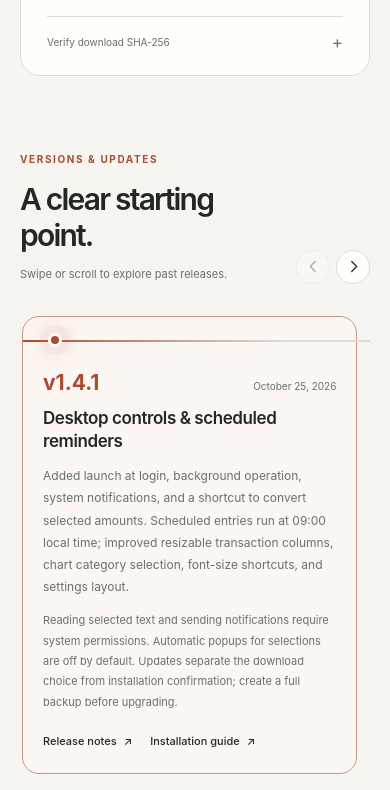
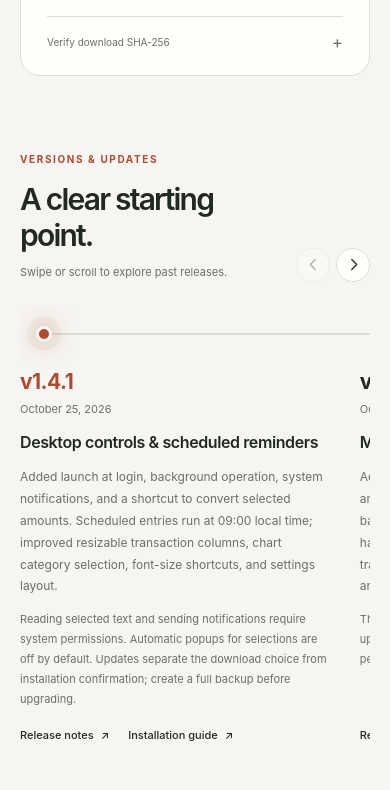
Before and after one commit to Agumuzi/FinTrack, a plain HTML site: page website/index.html in a window 390 px wide. Shown: the part 4354-5144 px from the top of the page. Drawn offline with Linux system fonts and the light colour scheme.

Commit message:
fix(website): render releases as one continuous horizontal timeline

```diff
--- a/website/index.html
+++ b/website/index.html
@@ -15,7 +15,7 @@
   <link rel="icon" type="image/png" href="./assets/app-icon.png">
   <link rel="icon" type="image/svg+xml" sizes="any" href="./assets/favicon.svg?v=20261024-rounded">
   <link rel="apple-touch-icon" href="./assets/app-icon.png">
-  <link rel="stylesheet" href="./styles.css">
+  <link rel="stylesheet" href="./styles.css?v=20261025-rail-v2">
   <title>FinTrack — Personal finance, clearly organized</title>
   <script>
     (() => {
@@ -25,8 +25,8 @@
       } catch (_) {}
     })();
   </script>
-  <script src="./i18n.js" defer></script>
-  <script src="./script.js" defer></script>
+  <script src="./i18n.js?v=20261025-rail-v2" defer></script>
+  <script src="./script.js?v=20261025-rail-v2" defer></script>
 </head>
 <body>
   <a class="skip-link" href="#main">Skip to content</a>
@@ -184,7 +184,8 @@
           </button>
         </div>
       </div>
-      <div class="timeline-track" id="release-timeline" tabindex="0" role="region" aria-label="Release timeline">
+      <div class="timeline-scroller" id="release-timeline" tabindex="0" role="region" aria-label="Release timeline">
+        <div class="timeline-track">
           <article class="release-entry"><div class="release-label"><span>v1.4.1</span><time datetime="2026-10-25">October 25, 2026</time></div><div><h3>Desktop controls & scheduled reminders</h3><p>Added launch at login, background operation, system notifications, and a shortcut to convert selected amounts. Scheduled entries run at 09:00 local time; improved resizable transaction columns, chart category selection, font-size shortcuts, and settings layout.</p><p class="release-limit">Reading selected text and sending notifications require system permissions. Automatic popups for selections are off by default. Updates separate the download choice from installation confirmation; create a full backup before upgrading.</p><div class="release-links"><a class="text-link" href="https://github.com/Agumuzi/FinTrack/releases/tag/v1.4.1">Release notes <span aria-hidden="true">↗</span></a><a class="text-link" href="https://github.com/Agumuzi/FinTrack/blob/main/docs/INSTALLATION.md">Installation guide <span aria-hidden="true">↗</span></a></div></div></article>
           <article class="release-entry"><div class="release-label"><span>v1.4</span><time datetime="2026-10-24">October 24, 2026</time></div><div><h3>More reliable amount editing & backups</h3><p>Added live thousands separators when entering amounts; fixed backspace behavior and overwriting backups with the same name. Improved loan cent handling, historical amount precision, CSV validation, transaction columns, select-all behavior, details layout, and exchange-rate history loading.</p><p class="release-limit">The release uses a fixed local signing identity. The first upgrade from an older build may prompt for Keychain permission. Create a full backup before upgrading.</p><div class="release-links"><a class="text-link" href="https://github.com/Agumuzi/FinTrack/releases/tag/v1.4">Release notes <span aria-hidden="true">↗</span></a><a class="text-link" href="https://github.com/Agumuzi/FinTrack/blob/main/docs/INSTALLATION.md">Installation guide <span aria-hidden="true">↗</span></a></div></div></article>
           <article class="release-entry"><div class="release-label"><span>v1.3</span><time datetime="2026-10-23">October 23, 2026</time></div><div><h3>Consistent controls & display customization</h3><p>Unified finance forms, icons, colors, dates, and reminder times. Improved single- and two-column lists, multi-select transactions, and deletion by category. Added macOS font selection and adopted the MIT license.</p><p class="release-limit">Improved consistency for interest payments and automatic posting at maturity. Estimated income is flagged for review until actual receipt is confirmed. Create a full backup before upgrading.</p><div class="release-links"><a class="text-link" href="https://github.com/Agumuzi/FinTrack/releases/tag/v1.3">Release notes <span aria-hidden="true">↗</span></a><a class="text-link" href="https://github.com/Agumuzi/FinTrack/blob/main/docs/INSTALLATION.md">Installation guide <span aria-hidden="true">↗</span></a></div></div></article>
@@ -192,6 +193,7 @@
           <article class="release-entry"><div class="release-label"><span>v1.2</span><time datetime="2026-10-23">October 23, 2026</time></div><div><h3>Responsive controls & visual consistency</h3><p>Improved category, overview, and budget summaries. Transaction filters follow income and expense categories; refined details in narrow windows, date picking, and import/export feedback. New installs start with an empty ledger.</p><p class="release-limit">Existing ledgers remain in their original location. Create a full backup before upgrading. v1.1 users can check for and download this version from the built-in signed update source.</p><div class="release-links"><a class="text-link" href="https://github.com/Agumuzi/FinTrack/releases/tag/v1.2">Release notes <span aria-hidden="true">↗</span></a><a class="text-link" href="https://github.com/Agumuzi/FinTrack/blob/main/docs/INSTALLATION.md">Installation guide <span aria-hidden="true">↗</span></a></div></div></article>
           <article class="release-entry"><div class="release-label"><span>v1.1</span><time datetime="2026-10-20">October 20, 2026</time></div><div><h3>Category imports & updates</h3><p>CSV categories are imported into category management, and previously imported categories can be completed and edited. Fresh installs begin with an empty ledger and categories. Signed in-app updates were introduced in this version.</p><p class="release-limit">Upgrading from v1.0 requires a one-time manual download and replacement. The ledger is stored outside the app; create a full backup before updating.</p><div class="release-links"><a class="text-link" href="https://github.com/Agumuzi/FinTrack/releases/tag/v1.1">Release notes <span aria-hidden="true">↗</span></a><a class="text-link" href="https://github.com/Agumuzi/FinTrack/blob/main/docs/INSTALLATION.md">Installation guide <span aria-hidden="true">↗</span></a></div></div></article>
           <article class="release-entry"><div class="release-label"><span>v1.0</span><time datetime="2026-10-19">October 19, 2026</time></div><div><h3>First official macOS release</h3><p>Established the first release baseline for transactions, assets and financial plans, multiple currencies, and local backup and recovery.</p><p class="release-limit">Tested on an Apple Silicon Mac. Intel hardware, full VoiceOver support, and long-term use with real financial data remain unverified. Online updates require a trusted signing source; manual updates are available through Releases.</p><div class="release-links"><a class="text-link" href="https://github.com/Agumuzi/FinTrack/releases/tag/v1.0">Release notes <span aria-hidden="true">↗</span></a><a class="text-link" href="https://github.com/Agumuzi/FinTrack/blob/main/CHANGELOG.md">Full changelog <span aria-hidden="true">↗</span></a></div></div></article>
+        </div>
       </div>
     </section>
   </main>
--- a/website/script.js
+++ b/website/script.js
@@ -137,7 +137,7 @@
   });
 
 
-  // Horizontal release history: touch/trackpad swipe remains native, arrows advance a card.
+  // Release timeline: scroll a shared rail; milestone nodes stay aligned on one line.
   const timeline = document.querySelector('#release-timeline');
   if (timeline) {
     const entries = [...timeline.querySelectorAll('.release-entry')];
--- a/website/styles.css
+++ b/website/styles.css
@@ -35,40 +35,56 @@
 @media(max-width:440px){.nav-actions>.button{display:none}.nav-wrap{gap:7px}.nav-actions{gap:4px}}
 @media(max-width:350px){.nav-wrap{width:calc(100% - 22px)}.brand{font-size:16px}.brand img{width:27px;height:27px}.language-switch button{padding-inline:5px}}
 
-/* Releases — horizontal, scroll-snap timeline. Keep source entries in newest-first order. */
-.release-section{display:block;min-width:0;padding-top:105px;padding-bottom:110px}
-.timeline-header{display:flex;justify-content:space-between;align-items:flex-end;gap:32px;margin-bottom:32px}
-.timeline-heading{max-width:690px}
+/* Release history: a SINGLE uninterrupted rail with aligned milestones.
+   No vertical stack and no per-release card borders. */
+.release-section{display:block;min-width:0;padding-top:94px;padding-bottom:88px}
+.timeline-header{display:flex;align-items:flex-end;justify-content:space-between;gap:32px;margin-bottom:31px}
+.timeline-heading{max-width:710px;min-width:0}
 .timeline-heading .eyebrow{margin-bottom:14px}
 .release-section .timeline-heading h2{font-size:clamp(32px,3.5vw,44px);line-height:1.2}
-.timeline-hint{margin-top:16px;font-size:13px;line-height:1.7;color:var(--muted)}
+.timeline-hint{margin-top:13px;color:var(--muted);font-size:13px;line-height:1.7}
 .timeline-navigation{display:flex;align-items:center;gap:9px;flex-shrink:0}
 .timeline-position{font-size:11px;color:var(--muted);font-variant-numeric:tabular-nums;margin-right:9px;letter-spacing:.09em;white-space:nowrap}
-.timeline-arrow{width:39px;height:39px;display:grid;place-items:center;background:var(--surface);border:1px solid var(--line);border-radius:50%;color:var(--ink);transition:background .2s,border-color .2s,transform .2s}
+.timeline-arrow{width:39px;height:39px;display:grid;place-items:center;border:1px solid var(--line);border-radius:50%;background:var(--surface);color:var(--ink);transition:background .2s,border-color .2s,transform .2s}
 .timeline-arrow svg{width:17px;height:17px;stroke:currentColor;stroke-width:1.8;stroke-linecap:round;stroke-linejoin:round;fill:none}
 .timeline-arrow:hover:not(:disabled){border-color:var(--accent);background:var(--accent-soft);transform:translateY(-1px)}
 .timeline-arrow:disabled{opacity:.35;cursor:default}
-.timeline-arrow:focus-visible,.timeline-track:focus-visible{outline:2px solid var(--accent);outline-offset:3px}
-.timeline-track{--timeline-gap:22px;display:flex;gap:var(--timeline-gap);overflow-x:auto;overscroll-behavior-inline:contain;scroll-snap-type:x mandatory;scroll-padding-inline:2px;padding:8px 2px 22px;min-width:0;scrollbar-width:thin;scrollbar-color:var(--line) transparent;-webkit-overflow-scrolling:touch}
-.timeline-track::-webkit-scrollbar{height:5px}.timeline-track::-webkit-scrollbar-thumb{background:var(--line);border-radius:10px}
-.timeline-track .release-entry{position:relative;box-sizing:border-box;flex:0 0 clamp(300px,34vw,420px);min-width:0;display:flex;flex-direction:column;gap:15px;scroll-snap-align:start;border:1px solid var(--line);border-radius:20px;margin:0;padding:56px 24px 24px;background:var(--surface)}
-.timeline-track .release-entry:before{content:"";position:absolute;left:0;top:23px;width:calc(100% + var(--timeline-gap) + 2px);height:2px;background:var(--line)}
-.timeline-track .release-entry:last-child:before{width:100%}
-.timeline-track .release-entry:after{content:"";position:absolute;z-index:1;left:25px;top:16px;width:14px;height:14px;box-sizing:border-box;border-radius:50%;border:3px solid var(--surface);background:var(--muted);box-shadow:0 0 0 2px var(--line)}
-.timeline-track .release-entry:first-child{border-color:color-mix(in srgb,var(--accent) 48%,var(--line));background:color-mix(in srgb,var(--accent) 4%,var(--surface))}
-.timeline-track .release-entry:first-child:before{background:linear-gradient(90deg,var(--accent),var(--line) 75%)}
-.timeline-track .release-entry:first-child:after{background:var(--accent);box-shadow:0 0 0 3px color-mix(in srgb,var(--accent) 27%,transparent),0 0 17px color-mix(in srgb,var(--accent) 46%,transparent);animation:timeline-pulse 2.8s ease-in-out infinite}
-@keyframes timeline-pulse{0%,100%{box-shadow:0 0 0 3px color-mix(in srgb,var(--accent) 30%,transparent),0 0 12px color-mix(in srgb,var(--accent) 30%,transparent)}50%{box-shadow:0 0 0 8px color-mix(in srgb,var(--accent) 4%,transparent),0 0 24px color-mix(in srgb,var(--accent) 54%,transparent)}}
-.timeline-track .release-label{display:flex;flex-direction:row;justify-content:space-between;align-items:baseline;gap:16px}
-.timeline-track .release-label>span{font-size:21px;font-weight:650;color:var(--ink);line-height:1.1}
+.timeline-arrow:focus-visible,.timeline-scroller:focus-visible{outline:2px solid var(--accent);outline-offset:3px}
+.timeline-scroller{min-width:0;width:100%;overflow-x:auto;overscroll-behavior-inline:contain;scroll-snap-type:x mandatory;scroll-padding-inline:0;-webkit-overflow-scrolling:touch;scrollbar-width:thin;scrollbar-color:var(--line) transparent;padding:0 0 14px}
+.timeline-scroller::-webkit-scrollbar{height:5px}
+.timeline-scroller::-webkit-scrollbar-thumb{background:var(--line);border-radius:10px}
+.timeline-track{--timeline-gap:30px;position:relative;display:grid;grid-auto-flow:column;grid-auto-columns:350px;gap:var(--timeline-gap);width:max-content;min-width:100%;padding:0 0 12px 0;isolation:isolate}
+.timeline-track::before{content:"";position:absolute;z-index:0;top:29px;left:23px;right:23px;height:2px;background:var(--line)}
+.timeline-track .release-entry{position:relative;z-index:1;display:flex;flex-direction:column;gap:16px;min-width:0;min-height:0;box-sizing:border-box;scroll-snap-align:start;border:none;border-radius:0;background:transparent;margin:0;padding:69px 16px 14px 0;box-shadow:none}
+.timeline-track .release-entry::before{content:"";position:absolute;left:16px;top:22px;width:16px;height:16px;border-radius:50%;box-sizing:border-box;border:3px solid var(--page);background:color-mix(in srgb,var(--muted) 64%,var(--line));box-shadow:0 0 0 2px var(--line);z-index:2}
+.timeline-track .release-entry::after{display:none}
+.timeline-track .release-entry:first-child::before{background:var(--accent);box-shadow:0 0 0 3px color-mix(in srgb,var(--accent) 32%,transparent),0 0 17px color-mix(in srgb,var(--accent) 42%,transparent);animation:timeline-pulse 2.8s ease-in-out infinite}
 .timeline-track .release-entry:first-child .release-label>span{color:var(--accent)}
-.timeline-track .release-label time{font-size:10px;white-space:nowrap}
+@keyframes timeline-pulse{
+  0%,100%{box-shadow:0 0 0 3px color-mix(in srgb,var(--accent) 32%,transparent),0 0 13px color-mix(in srgb,var(--accent) 32%,transparent)}
+  50%{box-shadow:0 0 0 9px color-mix(in srgb,var(--accent) 5%,transparent),0 0 24px color-mix(in srgb,var(--accent) 56%,transparent)}
+}
+.timeline-track .release-label{display:flex;flex-direction:column;align-items:flex-start;gap:6px}
+.timeline-track .release-label>span{font-size:21px;line-height:1.2;font-weight:650;letter-spacing:-.025em;color:var(--ink)}
+.timeline-track .release-label time{font-size:11px;color:var(--muted);white-space:nowrap}
 .timeline-track .release-entry>div:last-child{display:flex;flex-direction:column;flex:1;min-width:0}
-.timeline-track .release-entry h3{font-size:18px;line-height:1.35}
-.timeline-track .release-entry p{font-size:12px;line-height:1.85;margin-top:12px}
+.timeline-track .release-entry h3{font-size:17px;line-height:1.45;min-height:0;letter-spacing:-.025em}
+.timeline-track .release-entry p{font-size:12px;line-height:1.82;margin-top:12px;color:var(--muted)}
 .timeline-track .release-entry .release-limit{font-size:11px}
-.timeline-track .release-links{margin-top:auto;padding-top:21px;gap:18px}
-.timeline-track .release-links .text-link{font-size:11px}
-@media(max-width:760px){.release-section{padding-top:75px;padding-bottom:75px}.timeline-header{align-items:flex-end;margin-bottom:24px;gap:12px}.timeline-heading{min-width:0}.release-section .timeline-heading h2{font-size:30px}.timeline-hint{font-size:11px;margin-top:12px}.timeline-navigation{gap:6px}.timeline-arrow{width:34px;height:34px}.timeline-position{display:none}.timeline-track{--timeline-gap:14px;padding-bottom:15px}.timeline-track .release-entry{flex-basis:min(86vw,365px);padding:54px 20px 22px;border-radius:17px;gap:13px}.timeline-track .release-entry h3{font-size:17px}.timeline-track .release-entry p{font-size:12px}}
-@media(max-width:380px){.release-section .timeline-heading h2{font-size:27px}.timeline-arrow{width:30px;height:30px}.timeline-track .release-entry{flex-basis:min(84vw,330px)}}
-@media(prefers-reduced-motion:reduce){.timeline-track .release-entry:first-child:after{animation:none}.timeline-arrow{transition:none}.timeline-track{scroll-behavior:auto}}
+.timeline-track .release-links{margin-top:auto;padding-top:18px;display:flex;gap:19px;flex-wrap:wrap}
+.timeline-track .release-links .text-link{font-size:11px;gap:7px}
+@media(max-width:1050px){.timeline-track{grid-auto-columns:320px;--timeline-gap:26px}}
+@media(max-width:760px){
+  .release-section{padding-top:75px;padding-bottom:68px}
+  .timeline-header{align-items:flex-end;gap:14px;margin-bottom:22px}
+  .release-section .timeline-heading h2{font-size:30px}
+  .timeline-hint{font-size:11px;margin-top:10px}
+  .timeline-navigation{gap:6px}
+  .timeline-arrow{width:34px;height:34px}
+  .timeline-position{display:none}
+  .timeline-track{--timeline-gap:20px;grid-auto-columns:min(82vw,335px)}
+  .timeline-track .release-entry{padding-top:65px;padding-right:8px;gap:13px}
+  .timeline-track .release-entry h3{font-size:16px}
+}
+@media(max-width:380px){.release-section .timeline-heading h2{font-size:27px}.timeline-arrow{width:30px;height:30px}.timeline-track{grid-auto-columns:min(82vw,285px)}}
+@media(prefers-reduced-motion:reduce){.timeline-track .release-entry:first-child::before{animation:none}.timeline-arrow{transition:none}.timeline-scroller{scroll-behavior:auto}}
```
Lines whose indentation alone changed are shown as unchanged.
